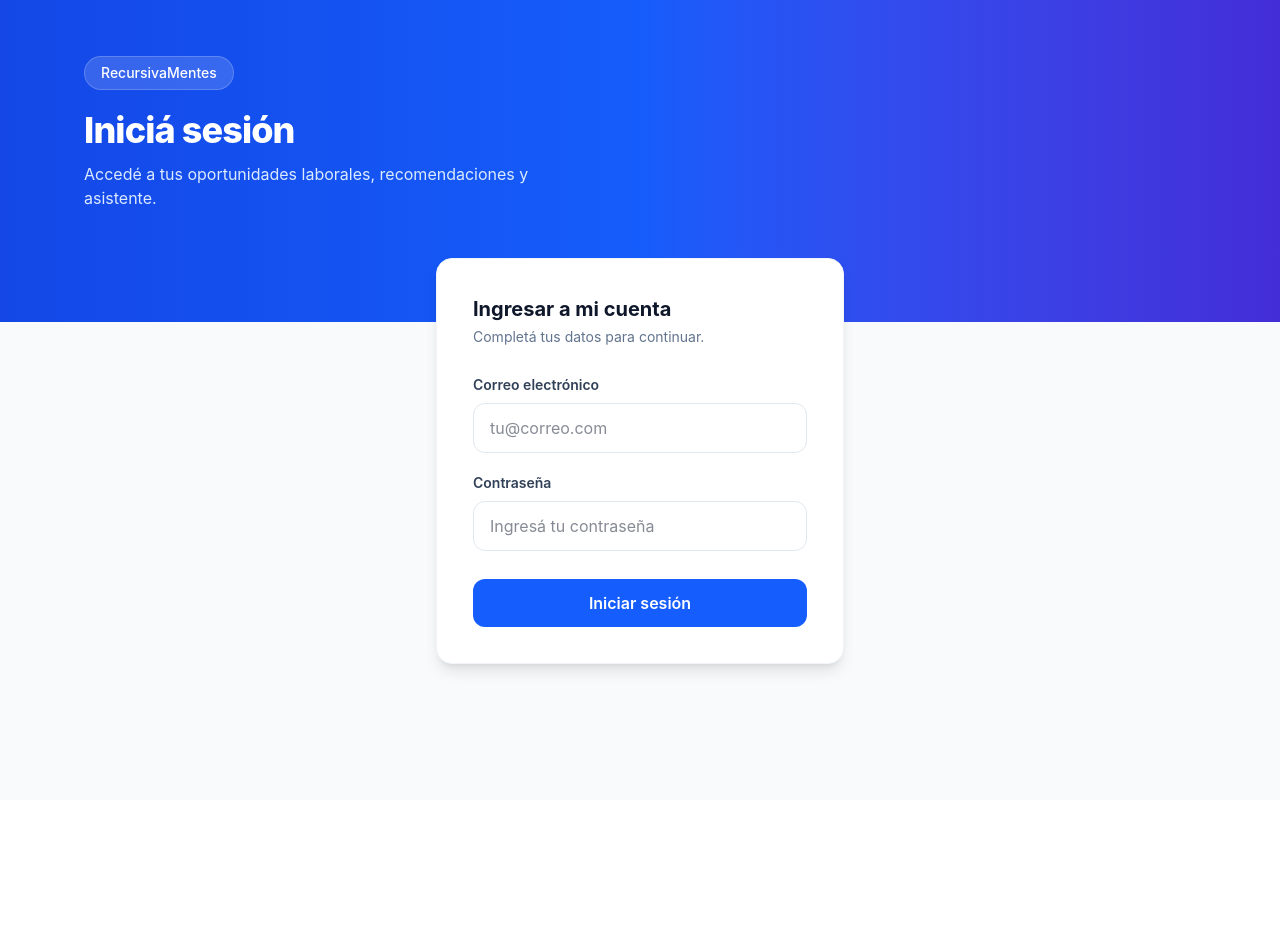
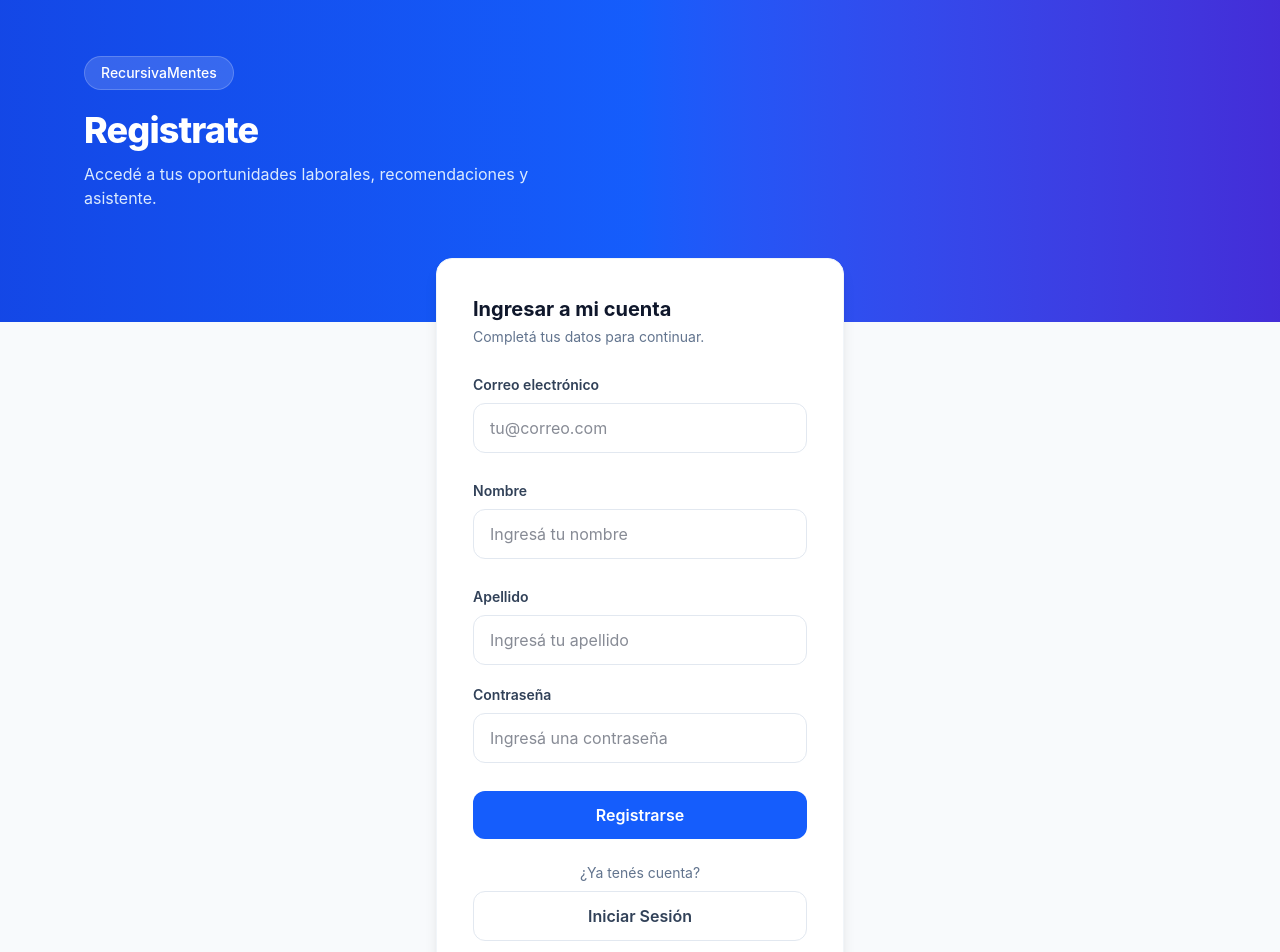
Before and after one commit to RecursivaMentes/portalEmpleo-frontend, a React (Vite) app: page /registrarse in a window 1280 px wide. Before the commit this address led to /iniciarSesion. Shown: the top 952 px of the page. Before the commit the page ends 800 px from the top, so only its background shows below. Built offline with nearby package versions, Linux system fonts and the light colour scheme; no server answers; the HTML template or start-up script is replaced by a standard one.

Commit message:
page, service, ruta de registro y redirecciones con iniciar sesion

```diff
--- a/package.json
+++ b/package.json
@@ -16,6 +16,7 @@
     "react": "^19.2.8",
     "react-dom": "^19.2.8",
     "react-router-dom": "^7.18.4",
+    "sweetalert2": "^11.26.25",
     "tailwindcss": "^4.3.3"
   },
   "devDependencies": {
--- a/src/App.jsx
+++ b/src/App.jsx
@@ -4,6 +4,7 @@ import Empleos from "./pages/Empleos";
 import Recomendaciones from "./pages/Recomendaciones";
 import IniciarSesion from "./pages/IniciarSesion";
 import Chatbot from "./pages/Chatbot"
+import Registrarse from "./pages/Registrarse";
 
 function App() {
   const navigate = useNavigate();
@@ -24,6 +25,7 @@ function App() {
   return (
     <Routes>
       <Route path="/iniciarSesion" element={<IniciarSesion />} />
+      <Route path="/registrarse" element={<Registrarse/>} />
       <Route
         path="/*"
         element={
@@ -65,7 +67,7 @@ function App() {
               </main>
             </>
           ) : (
-            // Si intenta entrar a cualquier ruta sin token  al Login
+            // Si intenta entrar a cualquier ruta sin tokens al Login
             <Navigate to="/iniciarSesion" replace />
           )
         }
--- a/src/pages/IniciarSesion.jsx
+++ b/src/pages/IniciarSesion.jsx
@@ -1,6 +1,7 @@
 import { useEffect, useState } from 'react';
 import { useNavigate } from 'react-router-dom';
 import { iniciarSesion } from '../services/usuariosService';
+import Swal from 'sweetalert2'
 
 const IniciarSesion=()=> {
   const navigate = useNavigate();
@@ -19,7 +20,11 @@ const IniciarSesion=()=> {
       await iniciarSesion(input);
       navigate('/empleos');
     } catch (err) {
-      alert(err.message);
+      Swal.fire({
+        title:"Error al iniciar seisión",
+        text:err.message,
+        icon:"error"
+      })
     }
   };
 
@@ -90,6 +95,19 @@ const IniciarSesion=()=> {
             className="mt-7 w-full cursor-pointer rounded-xl bg-blue-600 px-5 py-3 font-semibold text-white hover:bg-blue-700">
             Iniciar sesión
           </button>
+
+          <p className="mt-6 text-center text-sm text-slate-500">
+            ¿Todavía no tenés cuenta?
+          </p>
+
+          <button
+            type="button"
+            onClick={() => navigate("/registrarse")}
+            className="mt-2 w-full cursor-pointer rounded-xl border border-slate-200 bg-white px-5 py-3 font-semibold text-slate-700 hover:bg-slate-50"
+          >
+            Registrarse
+          </button>
+
         </form>
       </div>
     </main>
--- /dev/null
+++ b/src/pages/Registrarse.jsx
@@ -0,0 +1,151 @@
+import { useEffect, useState } from 'react';
+import { useNavigate } from 'react-router-dom';
+import { registrarse } from '../services/usuariosService';
+import Swal from 'sweetalert2';
+
+const Registrarse=()=> {
+  const navigate = useNavigate();
+  const [input, setInput] = useState({
+    email:"",
+    nombre:"",
+    apellido:"",
+    password:""
+  });
+
+  const handleChange=(e)=>{
+    setInput({...input,[e.target.name]:e.target.value})
+  }
+
+  const handleSubmit = async (e) => {
+    e.preventDefault();
+    try {
+      await registrarse(input);
+      navigate('/iniciarSesion');
+    } catch (err) {
+      Swal.fire({
+        title:"Error al registrarse",
+        text:err.message,
+        icon:"error"
+      })
+    }
+  };
+
+  return (
+    <main className="min-h-screen bg-slate-50">
+      <section className="bg-gradient-to-r from-blue-700 via-blue-600 to-indigo-700 text-white">
+        <div className="mx-auto max-w-6xl px-5 pt-14 pb-28">
+          <span className="inline-flex rounded-full border border-white/20 bg-white/15 px-4 py-1.5 text-sm font-medium">
+            RecursivaMentes
+          </span>
+          <h1 className="mt-5 text-3xl font-extrabold tracking-tight md:text-4xl">
+            Registrate
+          </h1>
+          <p className="mt-3 max-w-lg text-blue-100">
+            Accedé a tus oportunidades laborales, recomendaciones y asistente.
+          </p>
+        </div>
+      </section>
+
+      <div className="mx-auto -mt-16 max-w-md px-5 pb-16">
+        <form onSubmit={handleSubmit}
+          className="relative rounded-2xl border border-slate-100 bg-white p-7 shadow-lg md:p-9">
+
+          <h2 className="text-xl font-bold text-slate-900">
+            Ingresar a mi cuenta
+          </h2>
+          <p className="mt-1 text-sm text-slate-500">
+            Completá tus datos para continuar.
+          </p>
+
+          <div className="mt-7">
+            <label htmlFor="email"
+              className="mb-2 block text-sm font-semibold text-slate-700">
+              Correo electrónico
+            </label>
+            <input
+              id="email"
+              type="email"
+              name="email"
+              required
+              autoComplete="email"
+              onChange={handleChange}
+              value={input.email}
+              placeholder="tu@correo.com"
+              className="w-full rounded-xl border border-slate-200 bg-white px-4 py-3 text-slate-900 outline-none focus:border-blue-500 focus:ring-2 focus:ring-blue-100"
+            />
+          </div>
+
+          <div className="mt-7">
+            <label htmlFor="nombre"
+              className="mb-2 block text-sm font-semibold text-slate-700">
+              Nombre
+            </label>
+            <input
+              id="nombre"
+              type="text"
+              name="nombre"
+              required
+              onChange={handleChange}
+              value={input.nombre}
+              placeholder="Ingresá tu nombre"
+              className="w-full rounded-xl border border-slate-200 bg-white px-4 py-3 text-slate-900 outline-none focus:border-blue-500 focus:ring-2 focus:ring-blue-100"
+            />
+          </div>
+
+          <div className="mt-7">
+            <label htmlFor="apellido"
+              className="mb-2 block text-sm font-semibold text-slate-700">
+              Apellido
+            </label>
+            <input
+              id="apellido"
+              type="text"
+              name="apellido"
+              required
+              onChange={handleChange}
+              value={input.apellido}
+              placeholder="Ingresá tu apellido"
+              className="w-full rounded-xl border border-slate-200 bg-white px-4 py-3 text-slate-900 outline-none focus:border-blue-500 focus:ring-2 focus:ring-blue-100"
+            />
+          </div>
+
+          <div className="mt-5">
+            <label htmlFor="password"
+              className="mb-2 block text-sm font-semibold text-slate-700">
+              Contraseña
+            </label>
+            <input
+              id="password"
+              type="password"
+              name="password"
+              required
+              autoComplete="current-password"
+              onChange={handleChange}
+              value={input.password}
+              placeholder="Ingresá una contraseña"
+              className="w-full rounded-xl border border-slate-200 bg-white px-4 py-3 text-slate-900 outline-none focus:border-blue-500 focus:ring-2 focus:ring-blue-100"
+            />
+          </div>
+
+          <button type="submit"
+            className="mt-7 w-full cursor-pointer rounded-xl bg-blue-600 px-5 py-3 font-semibold text-white hover:bg-blue-700">
+            Registrarse
+          </button>
+          <p className="mt-6 text-center text-sm text-slate-500">
+            ¿Ya tenés cuenta?
+          </p>
+
+          <button
+            type="button"
+            onClick={() => navigate("/iniciarSesion")}
+            className="mt-2 w-full cursor-pointer rounded-xl border border-slate-200 bg-white px-5 py-3 font-semibold text-slate-700 hover:bg-slate-50"
+          >
+            Iniciar Sesión
+          </button>
+        </form>
+      </div>
+    </main>
+  );
+}
+
+export default Registrarse;
--- a/src/services/usuariosService.js
+++ b/src/services/usuariosService.js
@@ -12,3 +12,11 @@ export const iniciarSesion = async (usuario) => {
         throw new Error(error.response?.data?.message || 'Error al iniciar sesión');
     }
 }
+
+export const registrarse = async (usuario)=>{
+    try {
+        await axios.post(`${API_URL}/api/auth/register`, usuario)
+    } catch (error) {
+        throw new Error(error.response?.data?.message || 'Error al registrarse');
+    }
+}
```
Also changed, not shown: 1 other file (tests, documents, lock files or other folders).
